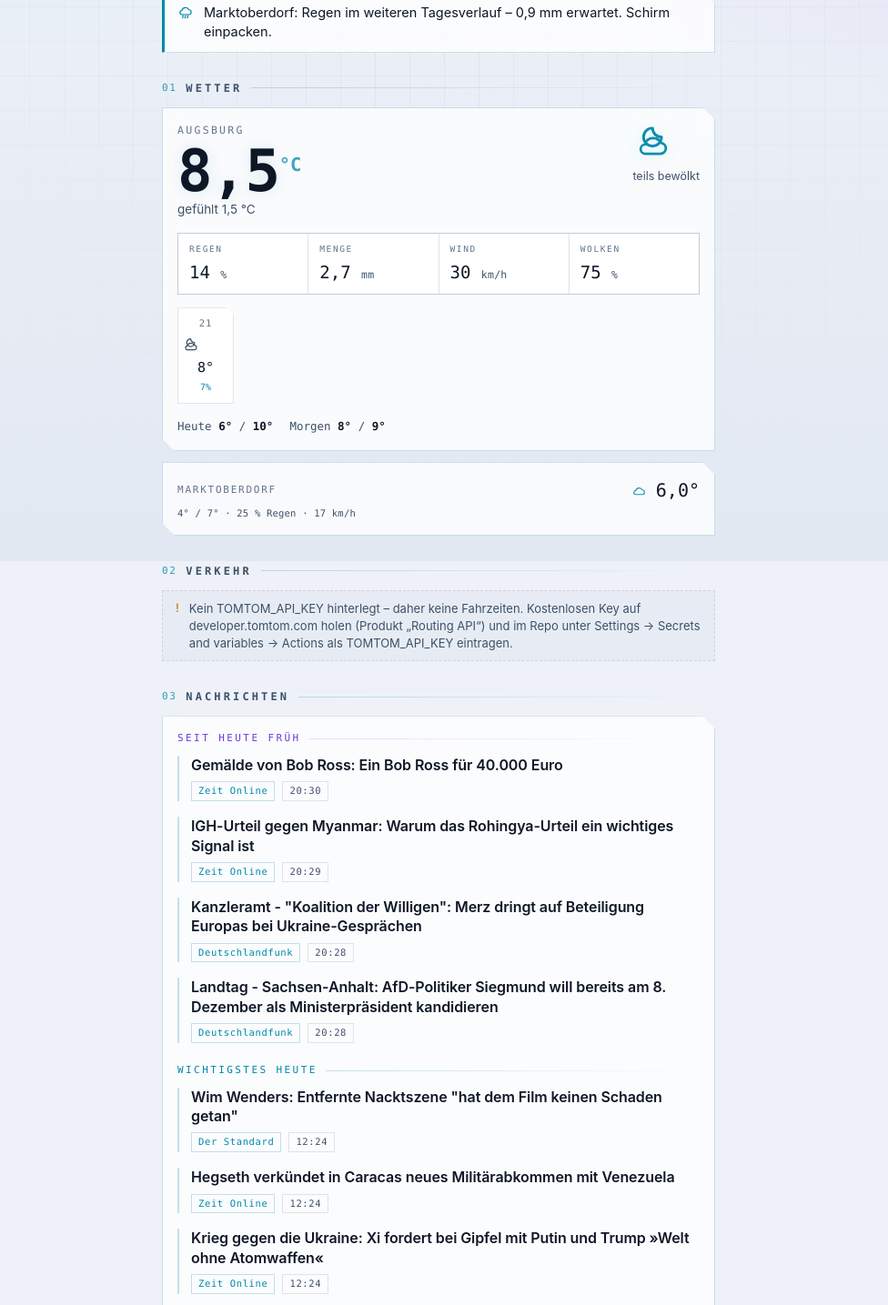
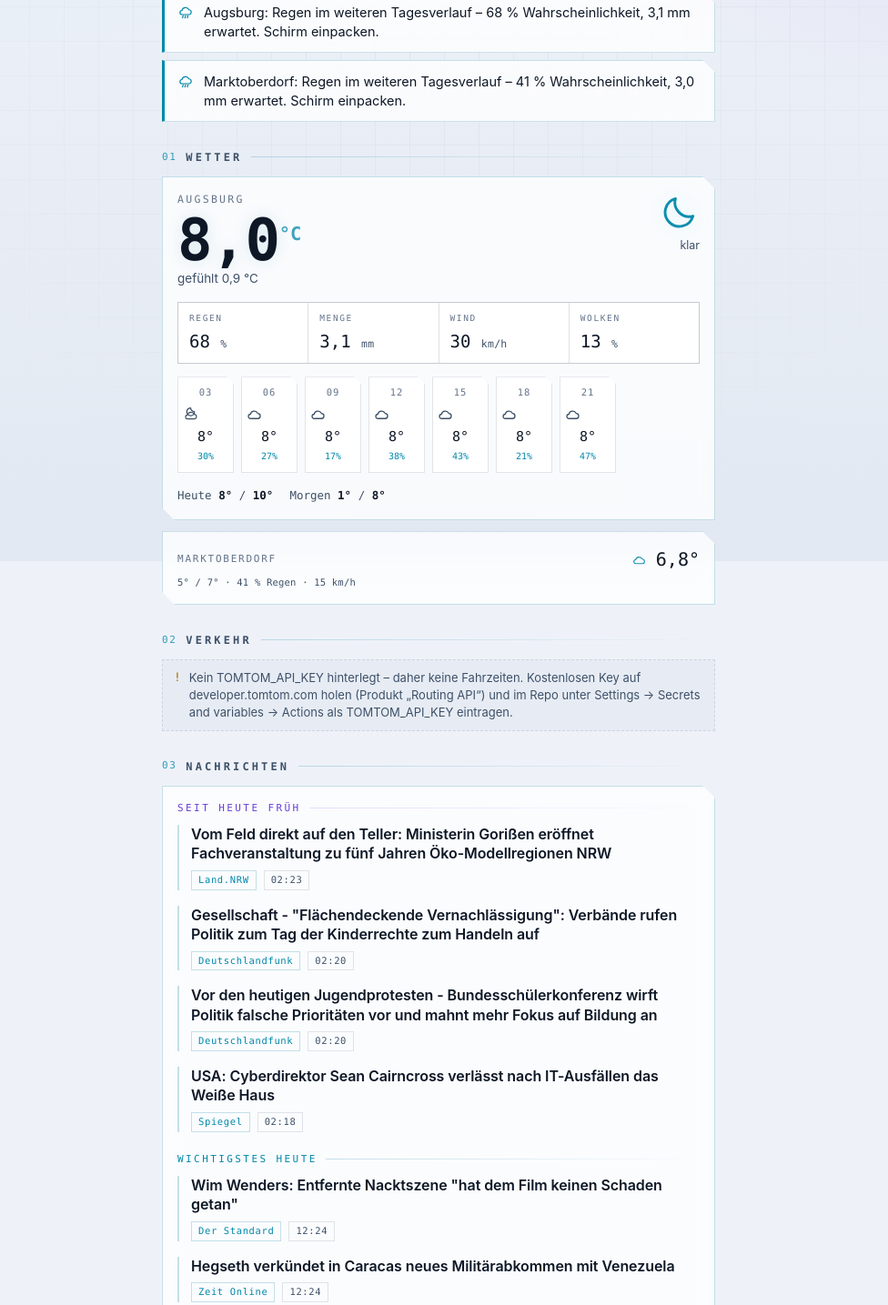
Before and after one commit to danielkalb1-cpu/Jarvis, a plain HTML site: page docs/index.html in a window 1280 px wide. Shown: the part 183-1618 px from the top of the page at 91% size, without its empty margins (158-1134 px from the left). Drawn offline with Linux system fonts and the light colour scheme.

Commit message:
Briefing aktualisiert 20.11.2026 02:25 [skip ci]

```diff
--- a/docs/index.html
+++ b/docs/index.html
@@ -426,13 +426,14 @@ body::after{
       <h1 class="brand__mark">JARVIS</h1>
       <span class="brand__sub">Morgen-Briefing</span>
     </div>
-    <div class="stamp"><span class="pulse"></span>Donnerstag · 19.11.2026 · 20:36 Uhr</div>
+    <div class="stamp"><span class="pulse"></span>Freitag · 20.11.2026 · 02:25 Uhr</div>
     <div class="head__rule"></div>
   </header>
 
 
     <div class="alerts">
-    <div class="alert alert--rain"><span class="alert__icon"><svg class="ic " aria-hidden="true"><use href="#i-rain"></use></svg></span><span>Marktoberdorf: Regen im weiteren Tagesverlauf – 0,9 mm erwartet. Schirm einpacken.</span></div>
+    <div class="alert alert--rain"><span class="alert__icon"><svg class="ic " aria-hidden="true"><use href="#i-rain"></use></svg></span><span>Augsburg: Regen im weiteren Tagesverlauf – 68 % Wahrscheinlichkeit, 3,1 mm erwartet. Schirm einpacken.</span></div>
+    <div class="alert alert--rain"><span class="alert__icon"><svg class="ic " aria-hidden="true"><use href="#i-rain"></use></svg></span><span>Marktoberdorf: Regen im weiteren Tagesverlauf – 41 % Wahrscheinlichkeit, 3,0 mm erwartet. Schirm einpacken.</span></div>
   </div>
 
 
@@ -446,24 +447,24 @@ body::after{
       <div class="wx__top">
         <div>
           <div class="wx__place">Augsburg</div>
-          <div class="wx__temp">8,5<sup>°C</sup></div>
-          <div class="wx__feels">gefühlt 1,5 °C</div>
+          <div class="wx__temp">8,0<sup>°C</sup></div>
+          <div class="wx__feels">gefühlt 0,9 °C</div>
         </div>
         <div class="wx__cond">
-          <svg class="ic wx__glyph" aria-hidden="true"><use href="#i-partly-night"></use></svg>
-          <span class="wx__label">teils bewölkt</span>
+          <svg class="ic wx__glyph" aria-hidden="true"><use href="#i-moon"></use></svg>
+          <span class="wx__label">klar</span>
         </div>
       </div>
-      <div class="wx__grid"><div class="metric"><span class="metric__k">Regen</span><span class="metric__v">14 <small>%</small></span></div><div class="metric"><span class="metric__k">Menge</span><span class="metric__v">2,7 <small>mm</small></span></div><div class="metric"><span class="metric__k">Wind</span><span class="metric__v">30 <small>km/h</small></span></div><div class="metric"><span class="metric__k">Wolken</span><span class="metric__v">75 <small>%</small></span></div></div>
-      <div class="hours"><div class="hour"><div class="hour__t">21</div><svg class="ic hour__i" aria-hidden="true"><use href="#i-partly-night"></use></svg><div class="hour__d">8°</div><div class="hour__p">7%</div></div></div>
-      <div class="wx__days"><span>Heute <b>6°</b> / <b>10°</b></span><span>Morgen <b>8°</b> / <b>9°</b></span></div>
+      <div class="wx__grid"><div class="metric"><span class="metric__k">Regen</span><span class="metric__v">68 <small>%</small></span></div><div class="metric"><span class="metric__k">Menge</span><span class="metric__v">3,1 <small>mm</small></span></div><div class="metric"><span class="metric__k">Wind</span><span class="metric__v">30 <small>km/h</small></span></div><div class="metric"><span class="metric__k">Wolken</span><span class="metric__v">13 <small>%</small></span></div></div>
+      <div class="hours"><div class="hour"><div class="hour__t">03</div><svg class="ic hour__i" aria-hidden="true"><use href="#i-partly-night"></use></svg><div class="hour__d">8°</div><div class="hour__p">30%</div></div><div class="hour"><div class="hour__t">06</div><svg class="ic hour__i" aria-hidden="true"><use href="#i-cloud"></use></svg><div class="hour__d">8°</div><div class="hour__p">27%</div></div><div class="hour"><div class="hour__t">09</div><svg class="ic hour__i" aria-hidden="true"><use href="#i-cloud"></use></svg><div class="hour__d">8°</div><div class="hour__p">17%</div></div><div class="hour"><div class="hour__t">12</div><svg class="ic hour__i" aria-hidden="true"><use href="#i-cloud"></use></svg><div class="hour__d">8°</div><div class="hour__p">38%</div></div><div class="hour"><div class="hour__t">15</div><svg class="ic hour__i" aria-hidden="true"><use href="#i-cloud"></use></svg><div class="hour__d">8°</div><div class="hour__p">43%</div></div><div class="hour"><div class="hour__t">18</div><svg class="ic hour__i" aria-hidden="true"><use href="#i-cloud"></use></svg><div class="hour__d">8°</div><div class="hour__p">21%</div></div><div class="hour"><div class="hour__t">21</div><svg class="ic hour__i" aria-hidden="true"><use href="#i-cloud"></use></svg><div class="hour__d">8°</div><div class="hour__p">47%</div></div></div>
+      <div class="wx__days"><span>Heute <b>8°</b> / <b>10°</b></span><span>Morgen <b>1°</b> / <b>8°</b></span></div>
     </div>
     <div class="panel wx__more">
       <div class="wxrow">
         <span class="wxrow__n">Marktoberdorf</span>
         <svg class="ic wxrow__i" aria-hidden="true"><use href="#i-cloud"></use></svg>
-        <span class="wxrow__t">6,0°</span>
-        <span class="wxrow__f">4° / 7° · 25 % Regen · 17 km/h</span>
+        <span class="wxrow__t">6,8°</span>
+        <span class="wxrow__f">5° / 7° · 41 % Regen · 15 km/h</span>
       </div>
     </div>
   </section>
@@ -486,21 +487,21 @@ body::after{
     </div>
         <div class="panel">
       <div class="block__title block__title--neu">Seit heute früh</div>
-      <a class="story" href="https://www.zeit.de/feuilleton/kunst/2026-11/gemaelde-bob-ross-versteigerung-ketterer-kunst-muenchen" target="_blank" rel="noopener noreferrer">
-        <h3 class="story__h">Gemälde von Bob Ross: Ein Bob Ross für 40.000 Euro</h3>
-        <div class="story__m"><span class="chip chip--src">Zeit Online</span><span class="chip">20:30</span></div>
+      <a class="story" href="https://news.google.com/rss/articles/CBMiRkFVX3lxTFBHQmhKN3JxM3Q0b1l0MkhBWlhlczRfZnh5UVNCbFdwN3JJU1VkdUhlNkNiR2hpSHp1RlRadFh3ZVNMNWVtVXc?oc=5" target="_blank" rel="noopener noreferrer">
+        <h3 class="story__h">Vom Feld direkt auf den Teller: Ministerin Gorißen eröffnet Fachveranstaltung zu fünf Jahren Öko-Modellregionen NRW</h3>
+        <div class="story__m"><span class="chip chip--src">Land.NRW</span><span class="chip">02:23</span></div>
       </a>
-      <a class="story" href="https://www.zeit.de/politik/ausland/2026-11/igh-urteil-myanmar-voelkermord-rohingya-israel" target="_blank" rel="noopener noreferrer">
-        <h3 class="story__h">IGH-Urteil gegen Myanmar: Warum das Rohingya-Urteil ein wichtiges Signal ist</h3>
-        <div class="story__m"><span class="chip chip--src">Zeit Online</span><span class="chip">20:29</span></div>
+      <a class="story" href="https://www.deutschlandfunk.de/flaechendeckende-vernachlaessigung-verbaende-rufen-politik-zum-tag-der-kinderrechte-zum-handeln-auf-100.html" target="_blank" rel="noopener noreferrer">
+        <h3 class="story__h">Gesellschaft - &quot;Flächendeckende Vernachlässigung&quot;: Verbände rufen Politik zum Tag der Kinderrechte zum Handeln auf</h3>
+        <div class="story__m"><span class="chip chip--src">Deutschlandfunk</span><span class="chip">02:20</span></div>
       </a>
-      <a class="story" href="https://www.deutschlandfunk.de/koalition-der-willigen-merz-dringt-auf-beteiligung-europas-bei-ukraine-gespraechen-100.html" target="_blank" rel="noopener noreferrer">
-        <h3 class="story__h">Kanzleramt - &quot;Koalition der Willigen&quot;: Merz dringt auf Beteiligung Europas bei Ukraine-Gesprächen</h3>
-        <div class="story__m"><span class="chip chip--src">Deutschlandfunk</span><span class="chip">20:28</span></div>
+      <a class="story" href="https://www.deutschlandfunk.de/bundesschuelerkonferenz-wirft-politik-falsche-prioritaeten-vor-und-mahnt-mehr-fokus-auf-bildung-an-100.html" target="_blank" rel="noopener noreferrer">
+        <h3 class="story__h">Vor den heutigen Jugendprotesten - Bundesschülerkonferenz wirft Politik falsche Prioritäten vor und mahnt mehr Fokus auf Bildung an</h3>
+        <div class="story__m"><span class="chip chip--src">Deutschlandfunk</span><span class="chip">02:20</span></div>
       </a>
-      <a class="story" href="https://www.deutschlandfunk.de/sachsen-anhalt-afd-politiker-siegmund-will-bereits-am-8-dezember-als-ministerpraesident-kandidieren-100.html" target="_blank" rel="noopener noreferrer">
-        <h3 class="story__h">Landtag - Sachsen-Anhalt: AfD-Politiker Siegmund will bereits am 8. Dezember als Ministerpräsident kandidieren</h3>
-        <div class="story__m"><span class="chip chip--src">Deutschlandfunk</span><span class="chip">20:28</span></div>
+      <a class="story" href="https://www.spiegel.de/ausland/usa-cyberdirektor-sean-cairncross-verlaesst-nach-it-ausfaellen-das-weisse-haus-a-e65eb701-4f48-47bf-86c6-e22b7af6bb47#ref=rss" target="_blank" rel="noopener noreferrer">
+        <h3 class="story__h">USA: Cyberdirektor Sean Cairncross verlässt nach IT-Ausfällen das Weiße Haus</h3>
+        <div class="story__m"><span class="chip chip--src">Spiegel</span><span class="chip">02:18</span></div>
       </a>
       <div class="block__title">Wichtigstes heute</div>
       <a class="story" href="https://www.derstandard.at/story/3000000350080/wim-wenders-entfernte-nacktszene-hat-dem-film-keinen-schaden-getan?ref=rss" target="_blank" rel="noopener noreferrer">
@@ -587,8 +588,8 @@ body::after{
     </div>
   </section>
 
-  <footer class="foot">Stand <b>Donnerstag, 19. November 2026 · 20:36 Uhr</b> (CET, Europe/Berlin)<br>
-    297 Meldungen aus 30 Feeds · Gewichtung: Aktualität · Nachrichten von 12:28 Uhr<br>
+  <footer class="foot">Stand <b>Freitag, 20. November 2026 · 02:25 Uhr</b> (CET, Europe/Berlin)<br>
+    296 Meldungen aus 30 Feeds · Gewichtung: Aktualität · Nachrichten von 12:28 Uhr<br>
     Alle Quellen erreichbar.<br>
     Gebaut aus statischem HTML · keine Skripte, keine Tracker</footer>
 
```
